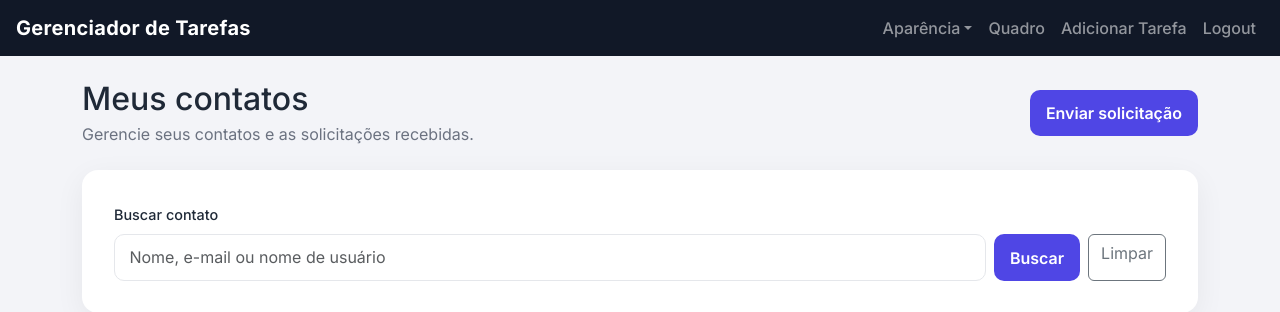
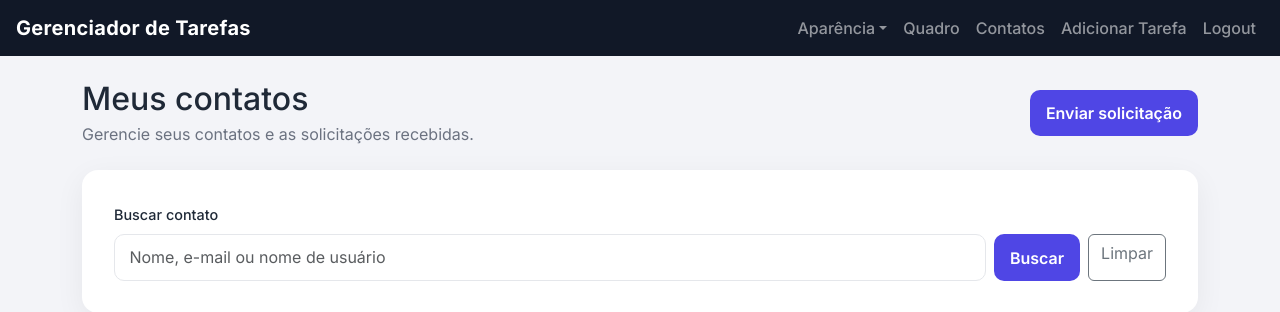
Before and after one commit to oaliso/taskdorah, a Flask app: page /contatos in a window 1280 px wide. Shown: the top 312 px of the page. Run offline with Flask 3, Linux system fonts and the light colour scheme; the visitor is signed in with stand-in values (Sample User, id 1); data that the repository does not hold is empty.

Commit message:
Tarefa 16: adiciona contatos ao menu

```diff
--- a/gerenciador_de_tarefas/templates/base.html
+++ b/gerenciador_de_tarefas/templates/base.html
@@ -51,6 +51,7 @@
                             <li class="nav-item"><a class="nav-link" href="{{ url_for('admin_dashboard') }}">Painel Admin</a></li>
                         {% endif %}
                         <li class="nav-item"><a class="nav-link" href="{{ url_for('quadro') }}">Quadro</a></li>
+                        <li class="nav-item"><a class="nav-link" href="{{ url_for('lista_contatos') }}">Contatos</a></li>
                         <li class="nav-item"><a class="nav-link" href="{{ url_for('adicionar_tarefa') }}">Adicionar Tarefa</a></li>
                         <li class="nav-item"><a class="nav-link" href="{{ url_for('logout') }}">Logout</a></li>
                     {% else %}
```
